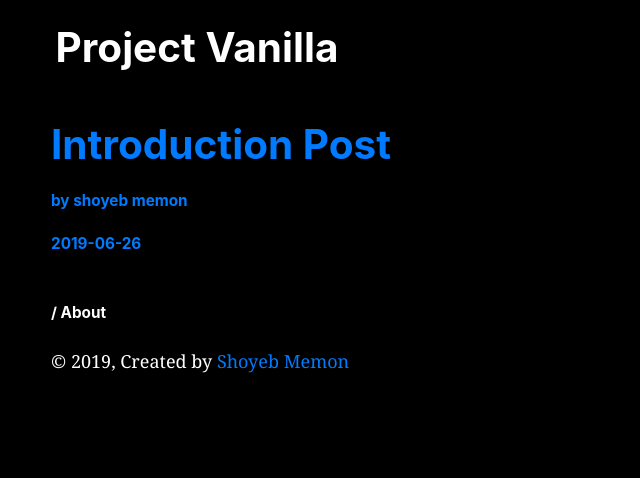
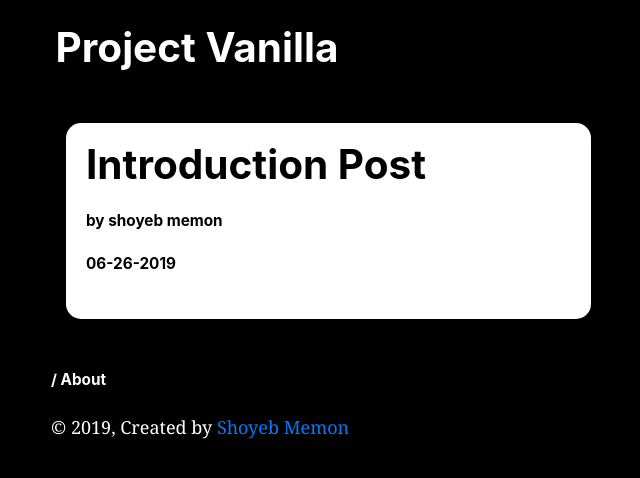
Before and after one commit to memon07/projectvanilla, a Gatsby site: page / in a window 1280 px wide. Shown: the whole page, without its empty margins (34-674 px from the left). Built offline with nearby package versions, Linux system fonts and the light colour scheme; Gatsby itself is replaced by a stand-in of ours.

Commit message:
card view

```diff
--- a/public/page-data/index/page-data.json
+++ b/public/page-data/index/page-data.json
@@ -1 +1 @@
-{"componentChunkName":"component---src-pages-index-js","path":"/","webpackCompilationHash":"","result":{"data":{"allMarkdownRemark":{"edges":[{"node":{"id":"cff44f87-305c-5dbc-9b35-d7155cda9fb7","frontmatter":{"title":"Introduction Post","path":"/introduction-post","date":"2019-06-26","author":"shoyeb memon"}}}]}},"pageContext":{"isCreatedByStatefulCreatePages":true}}}
+{"componentChunkName":"component---src-pages-index-js","path":"/","webpackCompilationHash":"","result":{"data":{"allMarkdownRemark":{"edges":[{"node":{"id":"cde0d44e-5721-5a23-a6be-dd00f1a8c038","frontmatter":{"title":"Introduction Post","path":"/introduction-post","date":"06-26-2019","author":"shoyeb memon"}}}]}},"pageContext":{"isCreatedByStatefulCreatePages":true}}}
--- /dev/null
+++ b/src/css/index.css
@@ -0,0 +1,9 @@
+.blog-card {
+    background-color: white;
+    border-radius: 15px;
+    padding: 20px;
+}
+
+.blog-card h1 {
+    font-weight: 700;
+}
--- a/src/pages/2019-6-26/index.md
+++ b/src/pages/2019-6-26/index.md
@@ -1,6 +1,6 @@
 ---
 path: "/introduction-post"
-date: "2019-06-26"
+date: "06-26-2019"
 title: "Introduction Post"
 author: "shoyeb memon"
 ---
--- a/src/pages/index.js
+++ b/src/pages/index.js
@@ -4,7 +4,7 @@ import { Link } from "gatsby"
 import 'bootstrap/dist/css/bootstrap.min.css'
 
 import Layout from "../components/layout"
-// import Image from "../components/image"
+import '../css/index.css'
 import SEO from "../components/seo"
 
 
@@ -13,19 +13,25 @@ const IndexPage = ({data}) => {
   <>
     <Layout>
       <SEO title="Home" />
-      <div>
+      <div className="container">
+        <div className="row">
+        <div className="col-lg-6 col-md-6 col-sm-12 no-gutters">
           {
               data.allMarkdownRemark.edges.map(post => (
-                   <Link to={post.node.frontmatter.path}>
+                <div className="blog-card">
+                   <Link to={post.node.frontmatter.path} style={{color:'black'}}>
                       <div key={parseInt(post.node.id)}>
                           <h1>{post.node.frontmatter.title}</h1>
                           <h5>by {post.node.frontmatter.author}</h5>
                           <h5>{post.node.frontmatter.date}</h5>
                        </div>
                     </Link>
+                </div>
               )
             )
           }
+        </div>
+        </div>
       </div>
       <div style={{ maxWidth: `300px`, marginBottom: `1.45rem` }}>
       </div>
```
